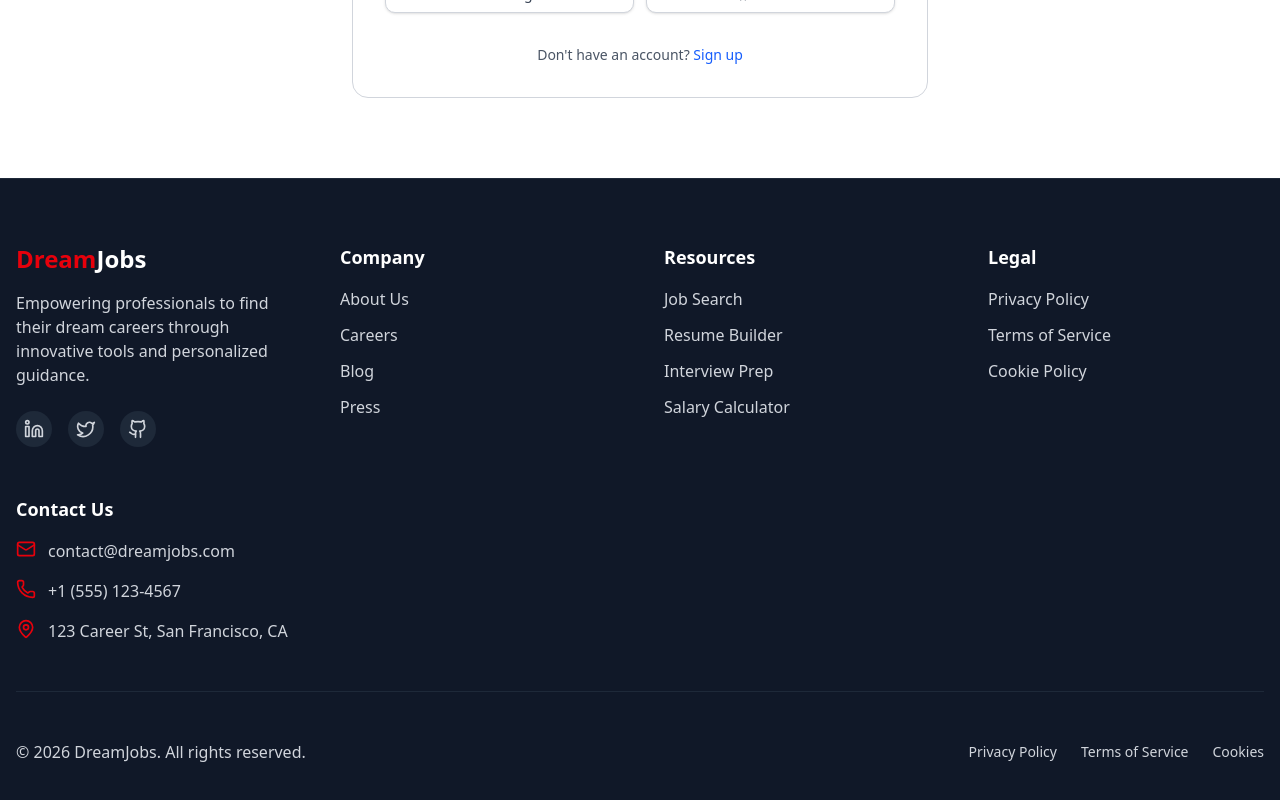
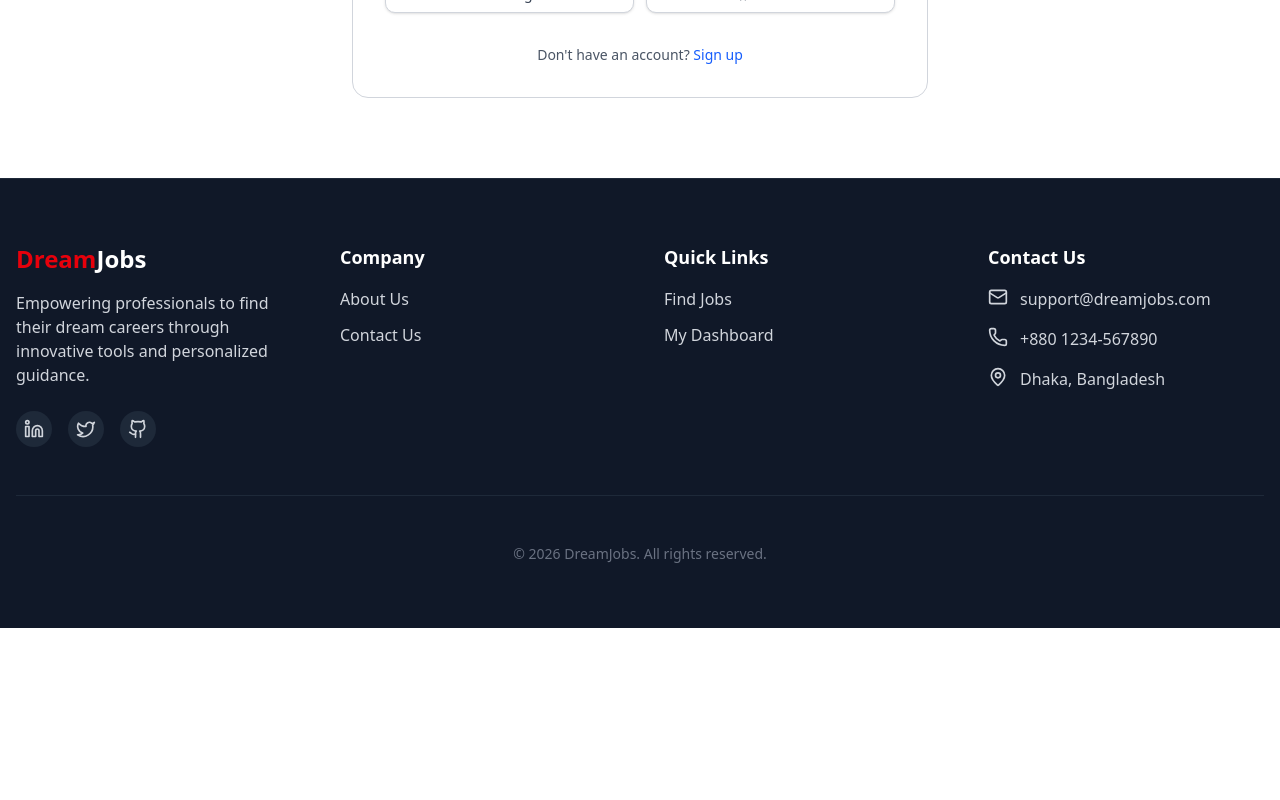
Before and after one commit to ka-tasin/dream-jobs, a Next.js app in the folder client/: page /login in a window 1280 px wide. Shown: the part 622-1422 px from the top of the page. After the commit the page ends 1250 px from the top, so only its background shows below. Built offline with nearby package versions, Linux system fonts and the light colour scheme; no server answers.

Commit message:
fix footer, fix apply job

```diff
--- a/client/src/app/jobs/[id]/page.tsx
+++ b/client/src/app/jobs/[id]/page.tsx
@@ -118,13 +118,25 @@ export default function JobDetailsPage() {
     fetchJobAndSuggestions();
   }, [id, router]);
 
-  const sanitizeUrl = (urlStr: string) => {
-    if (!urlStr.trim()) return "";
-    const trimmed = urlStr.trim();
+  const sanitizeAndValidateUrl = (urlStr: string, fieldName: string) => {
+    let trimmed = urlStr.trim();
+    if (!trimmed) return { valid: true, value: null };
+
     if (!/^https?:\/\//i.test(trimmed)) {
-      return `https://${trimmed}`;
+      if (trimmed.includes(".")) {
+        trimmed = `https://${trimmed}`;
+      } else {
+        toast.error(`Please enter a valid URL with a domain suffix (e.g., .com) for ${fieldName}`);
+        return { valid: false, value: null };
+      }
     }
-    return trimmed;
+
+    const pattern = /^https?:\/\/(www\.)?[-a-zA-Z0-9@:%._\+~#=]{1,256}\.[a-zA-Z0-9()]{2,6}\b([-a-zA-Z0-9()@:%_\+.~#?&//=]*)$/i;
+    if (pattern.test(trimmed)) {
+      return { valid: true, value: trimmed };
+    }
+    toast.error(`Please enter a valid URL for ${fieldName} (e.g. https://example.com)`);
+    return { valid: false, value: null };
   };
 
   const handleApply = async () => {
@@ -137,9 +149,18 @@ export default function JobDetailsPage() {
       return;
     }
 
-    const sanitizedResume = sanitizeUrl(resumeUrl);
-    const sanitizedLinkedin = linkedinUrl.trim() ? sanitizeUrl(linkedinUrl) : null;
-    const sanitizedPortfolio = portfolioUrl.trim() ? sanitizeUrl(portfolioUrl) : null;
+    const resumeRes = sanitizeAndValidateUrl(resumeUrl, "Resume Link");
+    if (!resumeRes.valid) return;
+    if (!resumeRes.value) {
+      toast.error("Resume URL is required");
+      return;
+    }
+
+    const linkedinRes = sanitizeAndValidateUrl(linkedinUrl, "LinkedIn Profile");
+    if (!linkedinRes.valid) return;
+
+    const portfolioRes = sanitizeAndValidateUrl(portfolioUrl, "Portfolio Link");
+    if (!portfolioRes.valid) return;
 
     setSubmitting(true);
     try {
@@ -147,11 +168,11 @@ export default function JobDetailsPage() {
         method: "POST",
         body: {
           jobId: job?.id,
-          resumeUrl: sanitizedResume,
+          resumeUrl: resumeRes.value,
           coverLetter: coverLetter.trim() || null,
           phoneNumber: phoneNumber.trim() || null,
-          linkedinUrl: sanitizedLinkedin,
-          portfolioUrl: sanitizedPortfolio,
+          linkedinUrl: linkedinRes.value,
+          portfolioUrl: portfolioRes.value,
           yearsOfExp: yearsOfExp.trim() ? Number(yearsOfExp) : null,
         },
       });
--- a/client/src/custom-components/common/Footer/Footer.jsx
+++ b/client/src/custom-components/common/Footer/Footer.jsx
@@ -9,60 +9,48 @@ export function Footer() {
       title: "Company",
       links: [
         { name: "About Us", href: "/about-us" },
-        { name: "Careers", href: "/jobs" },
-        { name: "Blog", href: "#" },
-        { name: "Press", href: "#" },
+        { name: "Contact Us", href: "/contact" },
       ],
     },
     {
-      title: "Resources",
+      title: "Quick Links",
       links: [
-        { name: "Job Search", href: "/jobs" },
-        { name: "Resume Builder", href: "#" },
-        { name: "Interview Prep", href: "#" },
-        { name: "Salary Calculator", href: "#" },
-      ],
-    },
-    {
-      title: "Legal",
-      links: [
-        { name: "Privacy Policy", href: "#" },
-        { name: "Terms of Service", href: "#" },
-        { name: "Cookie Policy", href: "#" },
+        { name: "Find Jobs", href: "/jobs" },
+        { name: "My Dashboard", href: "/dashboard" },
       ],
     },
   ];
 
   const contactInfo = [
     {
-      icon: <Mail className="w-5 h-5 text-red-600" />,
-      text: "contact@dreamjobs.com",
-      href: "mailto:contact@dreamjobs.com",
+      icon: <Mail className="w-5 h-5 text-red-650" />,
+      text: "support@dreamjobs.com",
+      href: "mailto:support@dreamjobs.com",
     },
     {
-      icon: <Phone className="w-5 h-5 text-red-600" />,
-      text: "+1 (555) 123-4567",
-      href: "tel:+15551234567",
+      icon: <Phone className="w-5 h-5 text-red-650" />,
+      text: "+880 1234-567890",
+      href: "tel:+8801234567890",
     },
     {
-      icon: <MapPin className="w-5 h-5 text-red-600" />,
-      text: "123 Career St, San Francisco, CA",
-      href: "#",
+      icon: <MapPin className="w-5 h-5 text-red-650" />,
+      text: "Dhaka, Bangladesh",
+      href: "/contact",
     },
   ];
 
   const socialLinks = [
     {
       icon: <Linkedin className="w-5 h-5" />,
-      href: "#",
+      href: "https://linkedin.com",
     },
     {
       icon: <Twitter className="w-5 h-5" />,
-      href: "#",
+      href: "https://twitter.com",
     },
     {
       icon: <Github className="w-5 h-5" />,
-      href: "#",
+      href: "https://github.com",
     },
   ];
 
@@ -176,31 +164,11 @@ export function Footer() {
           whileInView={{ opacity: 1 }}
           transition={{ duration: 0.5, delay: 0.2 }}
           viewport={{ once: true }}
-          className="text-center md:text-left flex flex-col md:flex-row justify-between items-center"
+          className="text-center"
         >
-          <p className="mb-4 md:mb-0">
+          <p className="text-gray-500 text-sm">
             © {new Date().getFullYear()} DreamJobs. All rights reserved.
           </p>
-          <div className="flex space-x-6">
-            <Link
-              href="#"
-              className="hover:text-red-500 transition-colors text-sm"
-            >
-              Privacy Policy
-            </Link>
-            <Link
-              href="#"
-              className="hover:text-red-500 transition-colors text-sm"
-            >
-              Terms of Service
-            </Link>
-            <Link
-              href="#"
-              className="hover:text-red-500 transition-colors text-sm"
-            >
-              Cookies
-            </Link>
-          </div>
         </motion.div>
       </div>
     </footer>
```
Also changed, not shown: 2 other files (tests, documents, lock files or other folders).
